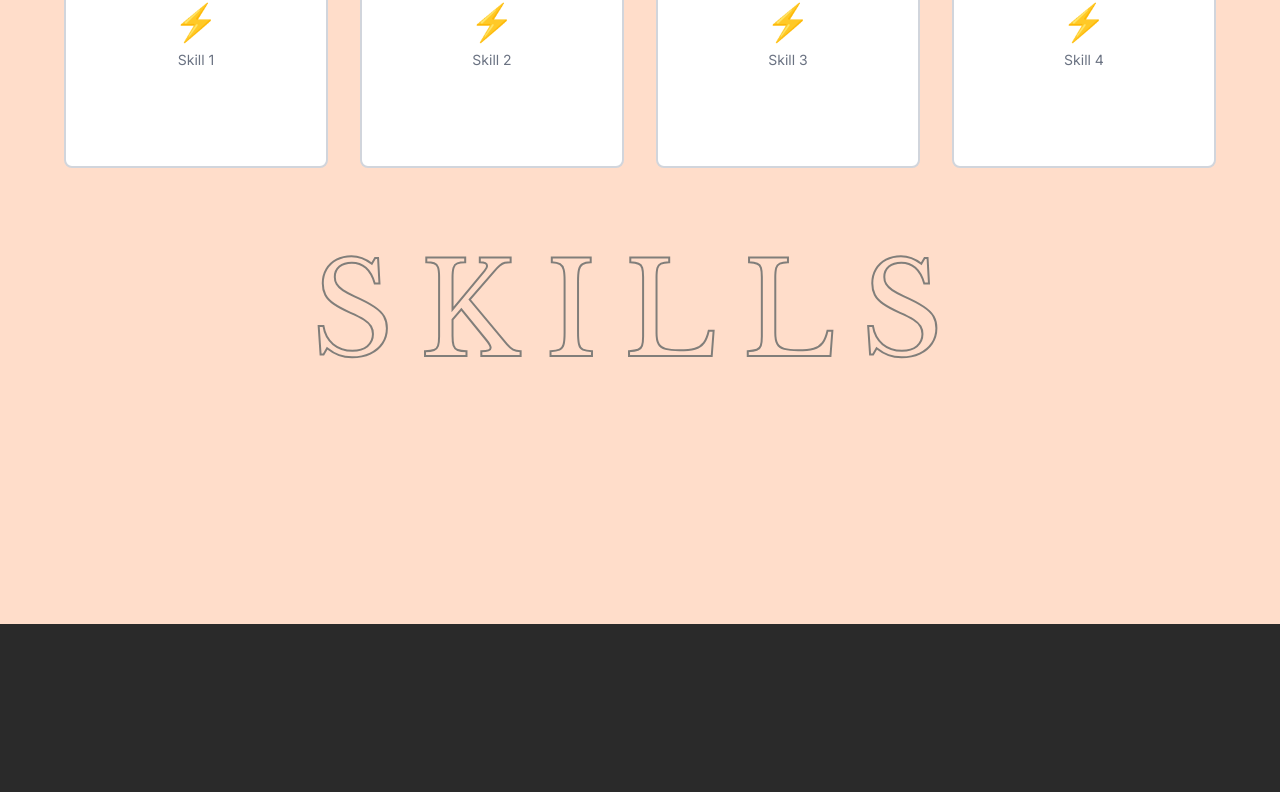
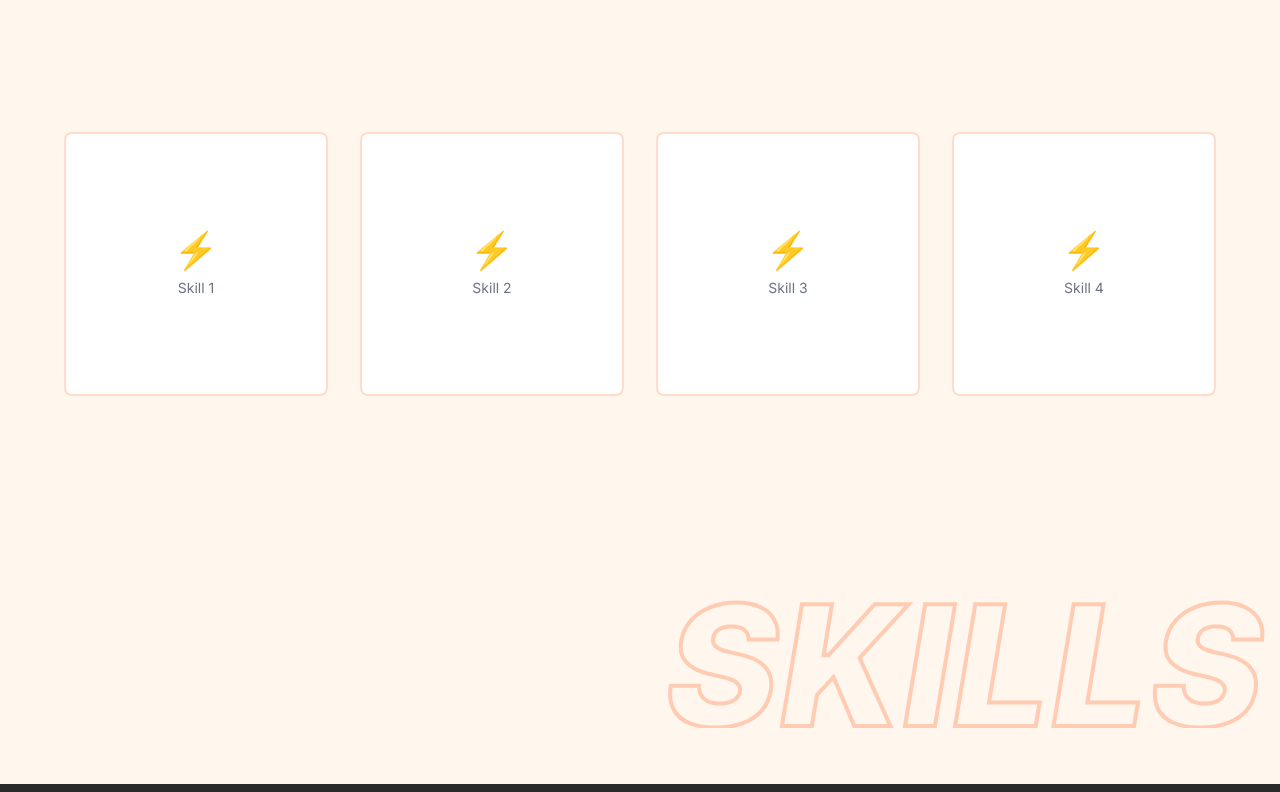
Before and after one commit to nicoleCamoro/franchette, a Next.js app: page / in a window 1280 px wide. Shown: the part 1997-2789 px from the top of the page. Built offline with nearby package versions, Linux system fonts and the light colour scheme.

Commit message:
feat: adjust skills section layout and styling

```diff
--- a/src/app/layout.tsx
+++ b/src/app/layout.tsx
@@ -6,6 +6,7 @@ const inter = Inter({
   variable: "--font-inter",
   subsets: ["latin"],
   weight: ["100", "200", "300", "400", "500", "600", "700", "800", "900"],
+  style: ["normal", "italic"],
 });
 
 const libreBaskerville = Libre_Baskerville({
@@ -17,7 +18,8 @@ const libreBaskerville = Libre_Baskerville({
 
 export const metadata: Metadata = {
   title: "Franchette - Full-Stack Developer",
-  description: "Portfolio of Franchette, a full-stack developer and community builder",
+  description:
+    "Portfolio of Franchette, a full-stack webdeveloper and community builder",
 };
 
 export default function RootLayout({
--- a/src/components/Skills.tsx
+++ b/src/components/Skills.tsx
@@ -1,34 +1,38 @@
+import Image from "next/image";
+import SkillsHeader from "@/app/assets/images/skills-header.svg";
+
 export default function Skills() {
   return (
-    <section className="min-h-screen bg-beige py-20 px-6">
-      <div className="max-w-6xl mx-auto">
+    <section className="min-h-screen bg-[#FFF6ED] py-20 relative">
+      <div className="w-full h-full">
         {/* Skills Grid */}
-        <div className="grid grid-cols-1 md:grid-cols-2 lg:grid-cols-4 gap-8 mb-20">
+        <div className="flex items-center justify-center min-h-screen mx-auto">
+          <div className="grid grid-cols-1 gap-8 mb-20 md:grid-cols-2 lg:grid-cols-4 min-w-6xl">
             {[1, 2, 3, 4].map((index) => (
               <div
                 key={index}
-              className="aspect-square bg-white border-2 border-gray-300 rounded-lg flex items-center justify-center hover:shadow-lg transition-shadow"
+                className="flex items-center justify-center transition-shadow bg-white border-2 rounded-lg aspect-square border-beige hover:shadow-lg"
               >
-              <div className="text-gray-500 text-center font-inter">
-                <div className="text-4xl mb-2">⚡</div>
+                <div className="text-center text-gray-500 font-inter">
+                  <div className="mb-2 text-4xl">⚡</div>
                   <div className="text-sm">Skill {index}</div>
                 </div>
               </div>
             ))}
           </div>
+        </div>
+      </div>
 
       {/* Large SKILLS Text */}
-        <div className="text-center">
-          <h2
-            className="text-6xl md:text-8xl lg:text-9xl font-light text-beige stroke-2 stroke-navy opacity-50 tracking-[0.2em] font-libre-baskerville"
-            style={{
-              WebkitTextStroke: "2px #06222D",
-              WebkitTextFillColor: "transparent",
-            }}
-          >
-            SKILLS
-          </h2>
-        </div>
+      <div className="absolute right-3.5 bottom-14">
+        <Image
+          src={SkillsHeader}
+          alt="SKILLS"
+          width={600}
+          height={600}
+          className="mx-auto"
+          priority
+        />
       </div>
     </section>
   );
```
Also changed, not shown: src/app/assets/images/skills-header.svg (added). Lines whose indentation alone changed are shown as unchanged.
